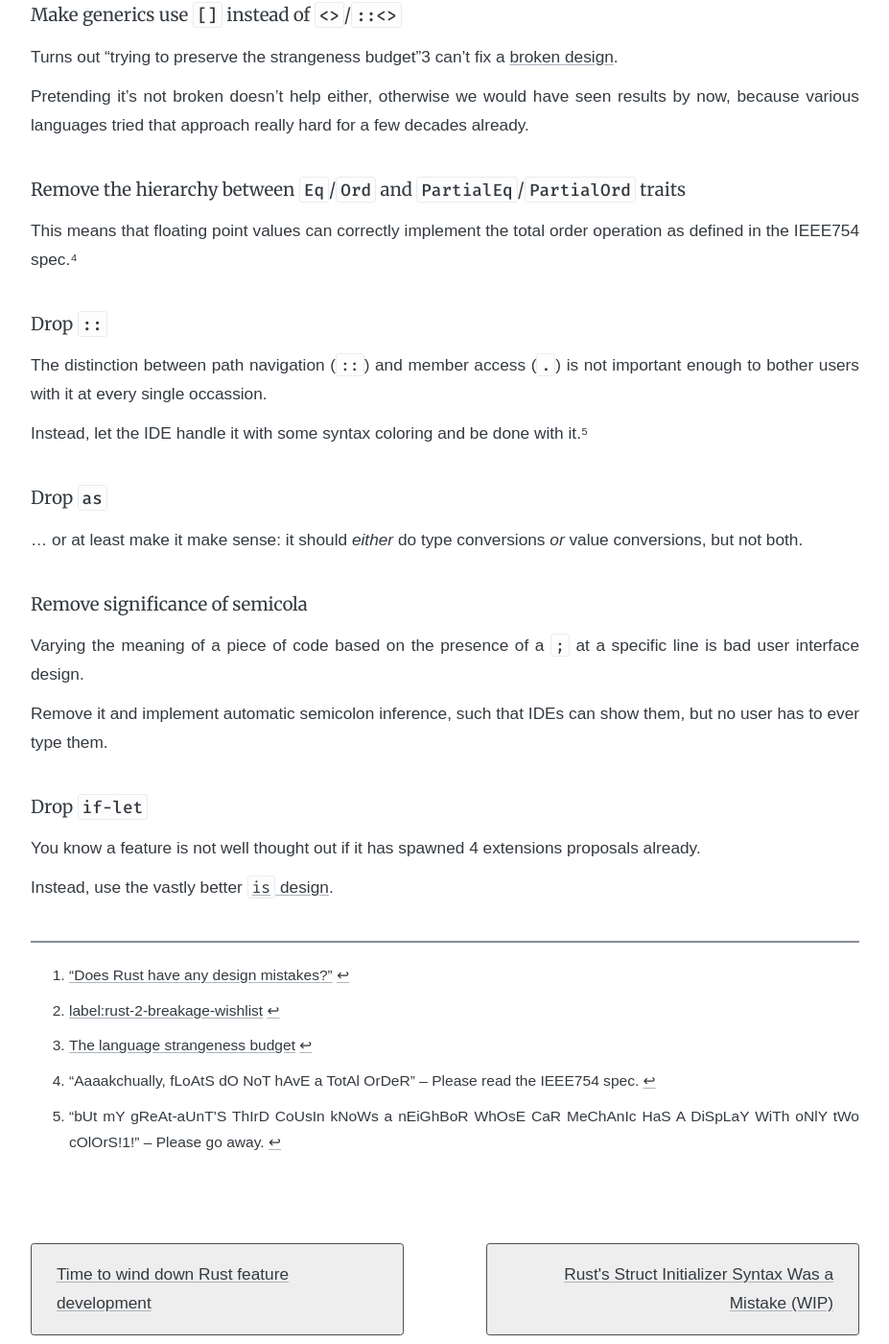
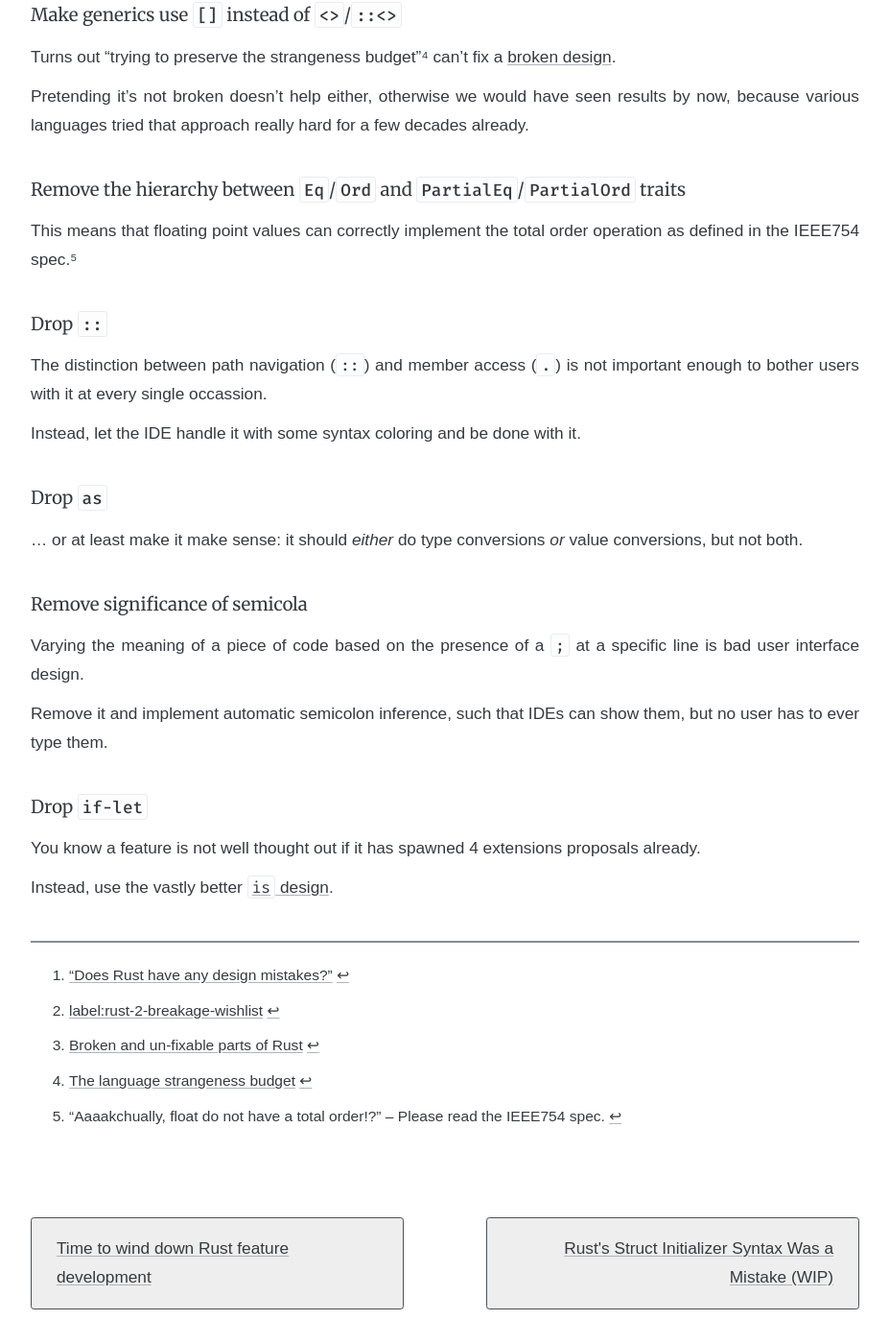
Before and after one commit to soc/soc.me, a Jekyll site: the page built from _languages/lower-bar-of-rust-2.md, in a window 1280 px wide and 1400 px high, scrolled down 1675 px. Shown: the whole window at 96% size, without its empty margins (176-1103 px from the left). Built offline with Jekyll 4.4.1, drawn with Linux system fonts in a browser that asks for light colours; some web fonts are replaced; some of the changed text lies outside the part shown.

Commit message:
improve lower-bar-of-rust-2

```diff
--- a/_languages/lower-bar-of-rust-2.md
+++ b/_languages/lower-bar-of-rust-2.md
@@ -58,20 +59,20 @@
 
 #### Make generics use `[]` instead of `<>`/`::<>`
 
-Turns out "trying to preserve the strangeness budget"[^3] can't fix a [broken design](stop-using-angle-brackets-for-generics).
+Turns out "trying to preserve the strangeness budget"[^4] can't fix a [broken design](stop-using-angle-brackets-for-generics).
 
 Pretending it's not broken doesn't help either, otherwise we would have seen results by now,
 because various languages tried that approach really hard for a few decades already.
 
 #### Remove the hierarchy between `Eq`/`Ord` and `PartialEq`/`PartialOrd` traits
 
-This means that floating point values can correctly implement the total order operation as defined in the IEEE754 spec.[^4]
+This means that floating point values can correctly implement the total order operation as defined in the IEEE754 spec.[^5]
 
 #### Drop `::`
 
 The distinction between path navigation (`::`) and member access (`.`) is not important enough to bother users with it at every single occassion.
 
-Instead, let the IDE handle it with some syntax coloring and be done with it.[^5]
+Instead, let the IDE handle it with some syntax coloring and be done with it.
 
 #### Drop `as`
 
@@ -91,6 +92,6 @@
 
 [^1]: ["Does Rust have any design mistakes?"](https://old.reddit.com/r/rust/comments/wvynot/does_rust_have_any_design_mistakes/)
 [^2]: [label:rust-2-breakage-wishlist](https://github.com/rust-lang/rust/issues?q=label%3Arust-2-breakage-wishlist)
-[^3]: [The language strangeness budget](https://steveklabnik.com/writing/the-language-strangeness-budget)
-[^4]: "Aaaakchually, fLoAtS dO NoT hAvE a TotAl OrDeR" – Please read the IEEE754 spec.
-[^5]: "bUt mY gReAt-aUnT'S ThIrD CoUsIn kNoWs a nEiGhBoR WhOsE CaR MeChAnIc HaS A DiSpLaY WiTh oNlY tWo cOlOrS!1!" – Please go away.
+[^3]: [Broken and un-fixable parts of Rust](https://rust-lang.zulipchat.com/#narrow/stream/213817-t-lang/topic/broken.20and.20un-fixable.20parts.20of.20Rust)
+[^4]: [The language strangeness budget](https://steveklabnik.com/writing/the-language-strangeness-budget)
+[^5]: "Aaaakchually, float do not have a total order!?" – Please read the IEEE754 spec.
```
Also changed, not shown: other parts of _languages/lower-bar-of-rust-2.md (+2 -1 lines).
